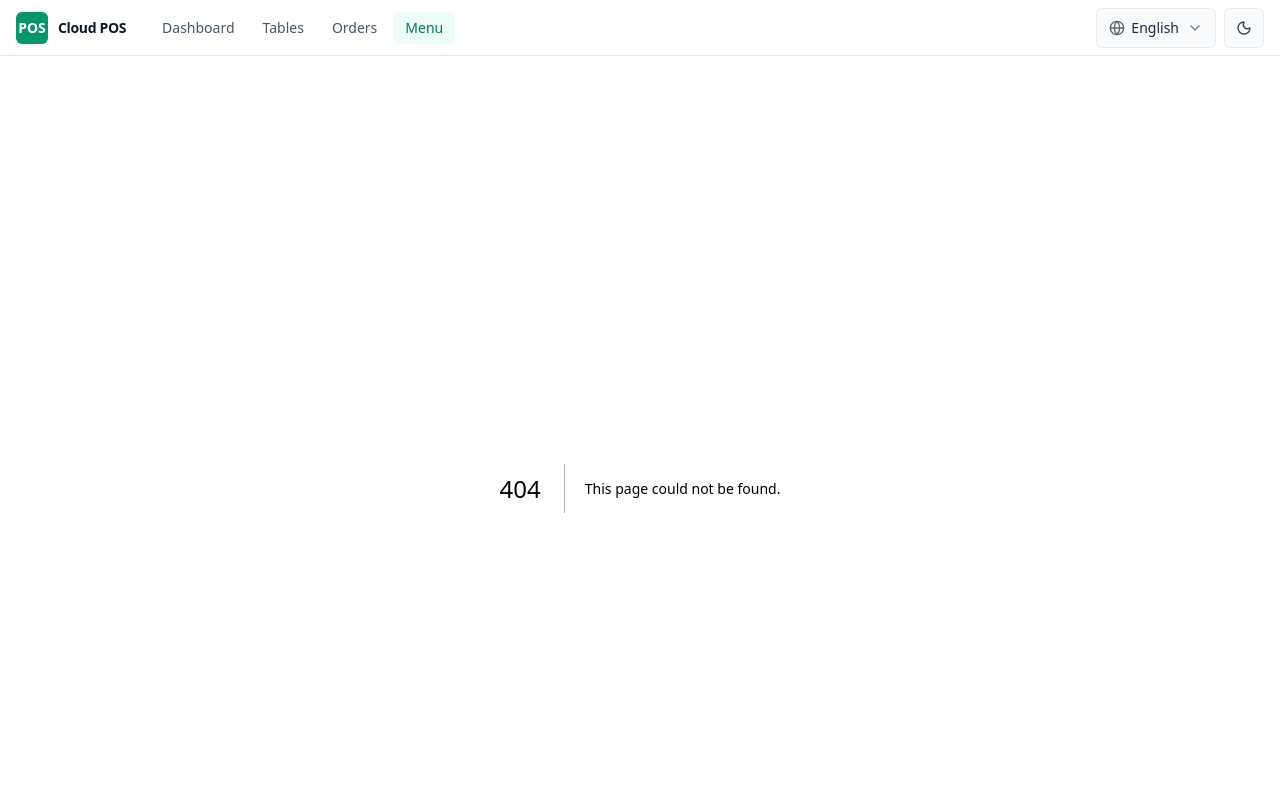
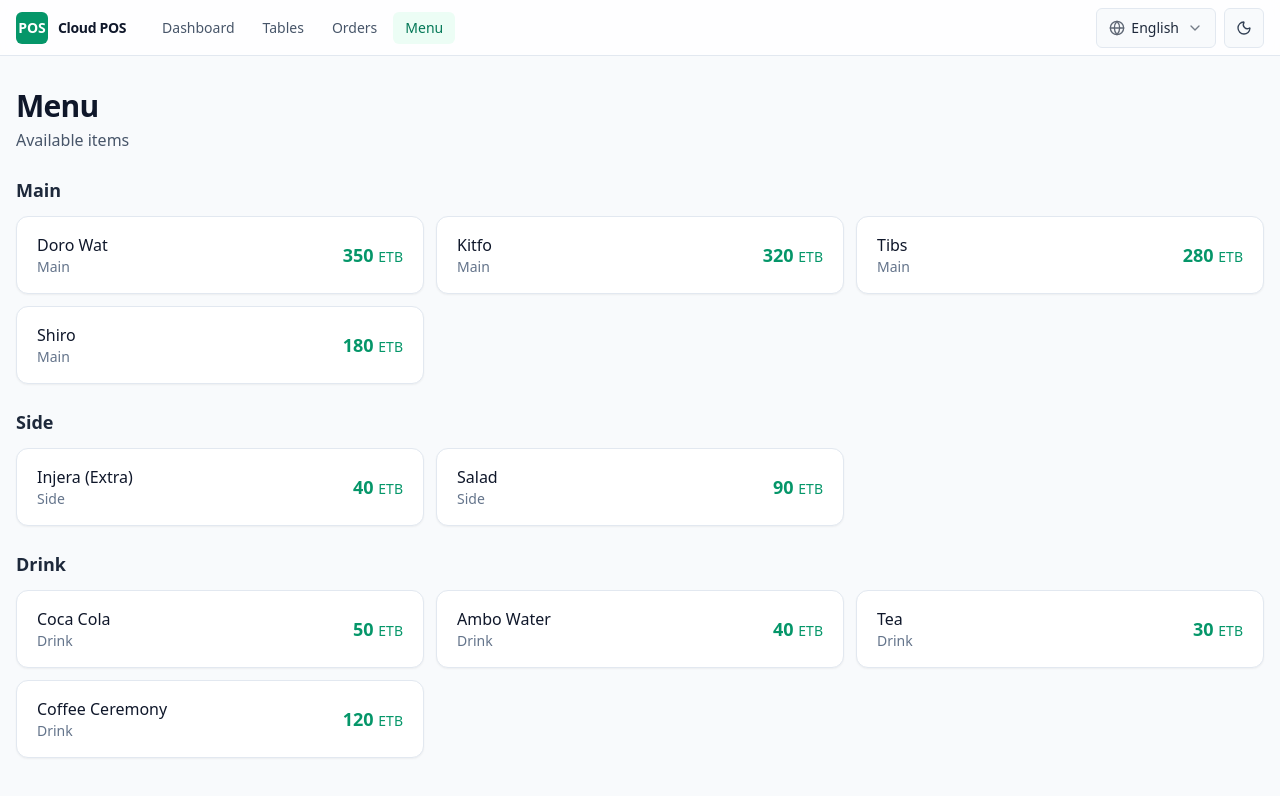
Before and after one commit to FraolFikru/poscloud, a Next.js app: page /menu in a window 1280 px wide. Before the commit this address had no page. Shown: the top 796 px of the page. Built offline with nearby package versions, Linux system fonts and the light colour scheme.

Commit message:
Implement MenuPage component with categories display

```diff
--- /dev/null
+++ b/src/app/menu/page.tsx
@@ -0,0 +1,42 @@
+"use client";
+
+import { useTranslation } from "react-i18next";
+import { MENU } from "@/lib/store";
+
+export default function MenuPage() {
+  const { t } = useTranslation();
+  const categories = Array.from(new Set(MENU.map((m) => m.category)));
+
+  return (
+    <div className="space-y-6">
+      <div>
+        <h1 className="text-3xl font-bold tracking-tight text-slate-900 dark:text-zinc-50">
+          {t("menu.title")}
+        </h1>
+        <p className="mt-1 text-slate-600 dark:text-zinc-400">{t("menu.subtitle")}</p>
+      </div>
+
+      {categories.map((cat) => (
+        <div key={cat}>
+          <h2 className="mb-3 text-lg font-semibold text-slate-800 dark:text-zinc-200">{cat}</h2>
+          <div className="grid gap-3 sm:grid-cols-2 lg:grid-cols-3">
+            {MENU.filter((m) => m.category === cat).map((item) => (
+              <div
+                key={item.id}
+                className="flex items-center justify-between rounded-xl border border-slate-200 bg-white px-5 py-4 shadow-sm dark:border-zinc-800 dark:bg-zinc-900"
+              >
+                <div>
+                  <p className="font-medium text-slate-900 dark:text-zinc-100">{item.name}</p>
+                  <p className="text-sm text-slate-500 dark:text-zinc-400">{item.category}</p>
+                </div>
+                <p className="text-lg font-bold text-emerald-600 dark:text-emerald-400">
+                  {item.price} <span className="text-sm font-normal">{t("common.etb")}</span>
+                </p>
+              </div>
+            ))}
+          </div>
+        </div>
+      ))}
+    </div>
+  );
+}
```
